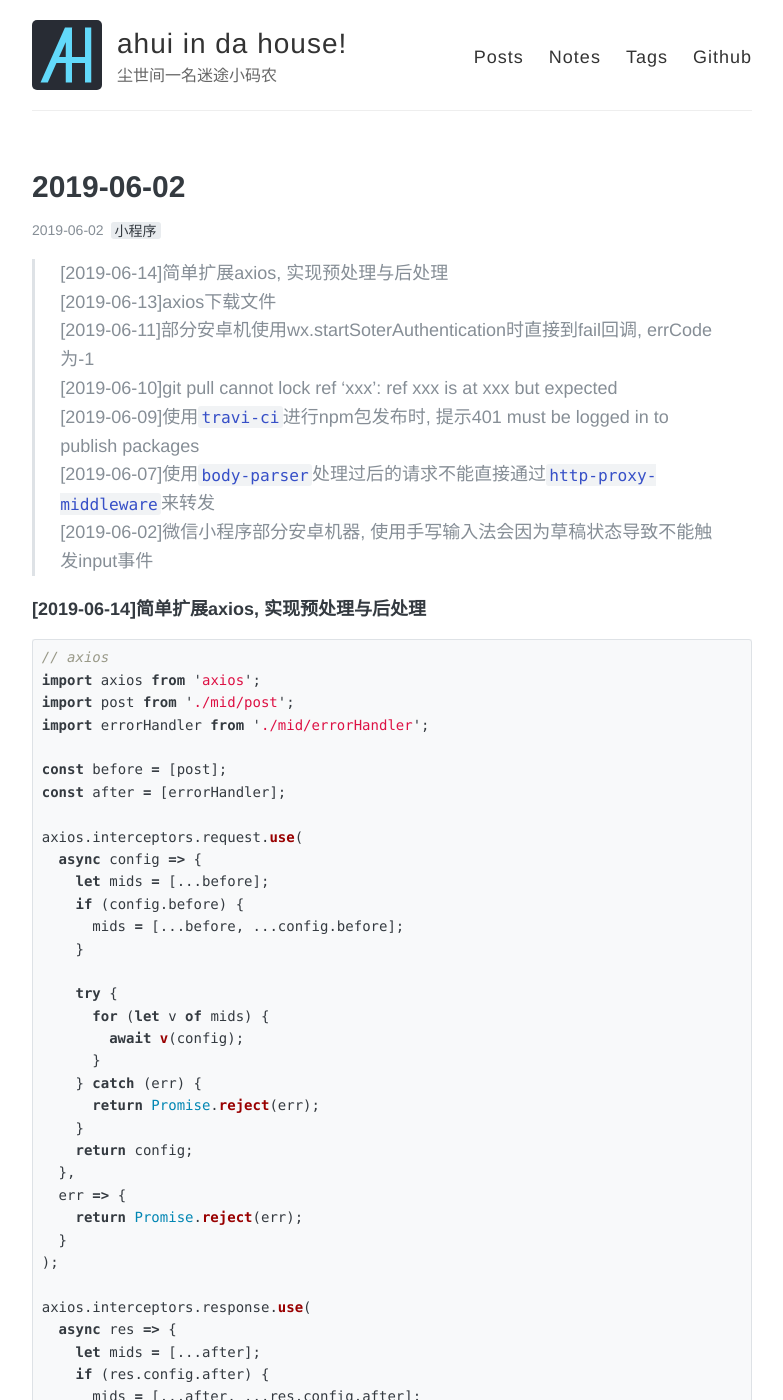
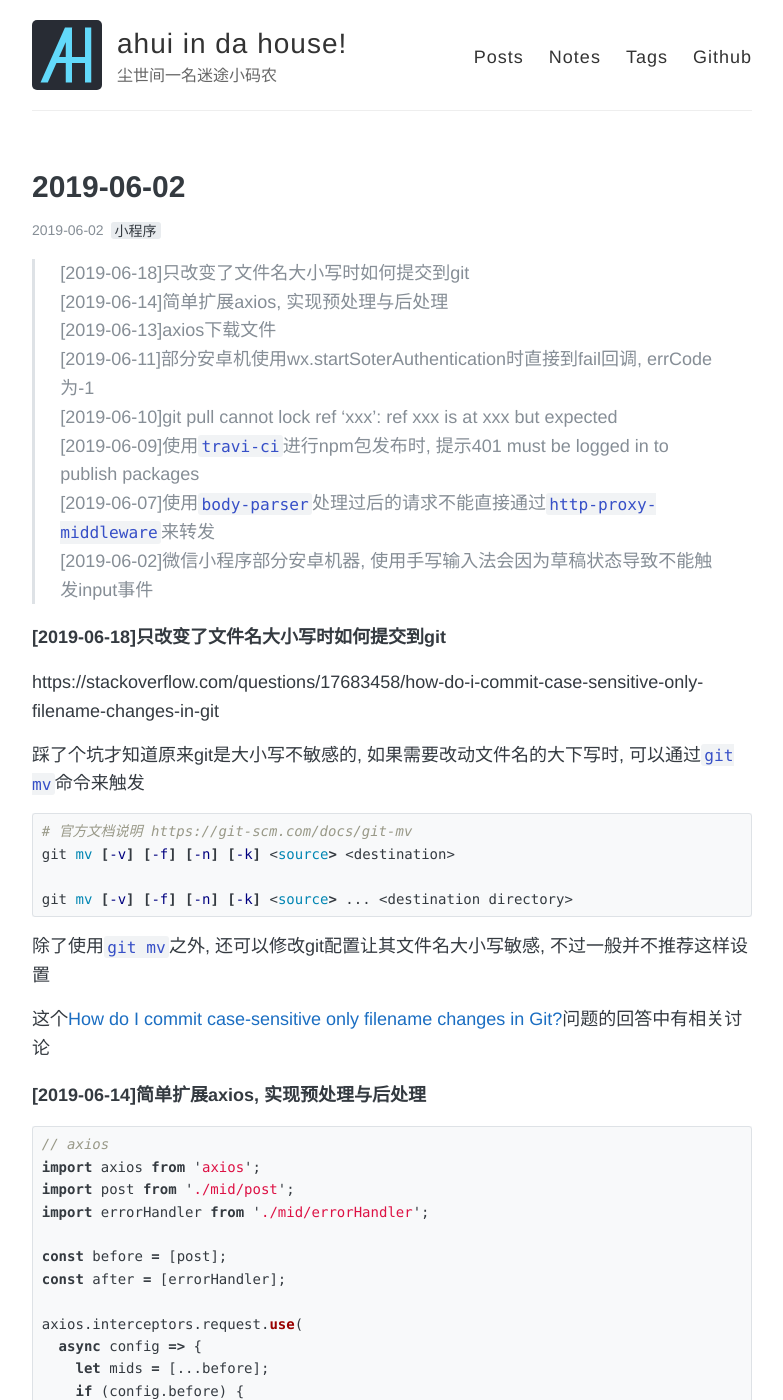
Before and after one commit to funkyLover/blog, a Jekyll site: the page built from notes/_posts/2019-06-02-notes.md, in a window 1280 px wide and 1400 px high. Shown: the whole window, without its empty margins (248-1031 px from the left). Built offline with Jekyll 4.4.1, drawn with Linux system fonts in a browser that asks for light colours; comment, search, counter and statistics services are not loaded.

Commit message:
[note]add;

````diff
--- a/notes/_posts/2019-06-02-notes.md
+++ b/notes/_posts/2019-06-02-notes.md
@@ -7,6 +7,7 @@ comments: true
 share: true
 ---
 
+> [2019-06-18]只改变了文件名大小写时如何提交到git <br>
 > [2019-06-14]简单扩展axios, 实现预处理与后处理 <br>
 > [2019-06-13]axios下载文件 <br>
 > [2019-06-11]部分安卓机使用wx.startSoterAuthentication时直接到fail回调, errCode为-1 <br>
@@ -14,6 +15,23 @@ share: true
 > [2019-06-09]使用`travi-ci`进行npm包发布时, 提示401 must be logged in to publish packages <br>
 > [2019-06-07]使用`body-parser`处理过后的请求不能直接通过`http-proxy-middleware`来转发 <br>
 > [2019-06-02]微信小程序部分安卓机器, 使用手写输入法会因为草稿状态导致不能触发input事件 <br>
+
+##### [2019-06-18]只改变了文件名大小写时如何提交到git
+
+https://stackoverflow.com/questions/17683458/how-do-i-commit-case-sensitive-only-filename-changes-in-git
+
+踩了个坑才知道原来git是大小写不敏感的, 如果需要改动文件名的大下写时, 可以通过`git mv`命令来触发
+
+```bash
+# 官方文档说明 https://git-scm.com/docs/git-mv
+git mv [-v] [-f] [-n] [-k] <source> <destination>
+
+git mv [-v] [-f] [-n] [-k] <source> ... <destination directory>
+```
+
+除了使用`git mv`之外, 还可以修改git配置让其文件名大小写敏感, 不过一般并不推荐这样设置
+
+这个[How do I commit case-sensitive only filename changes in Git?](https://stackoverflow.com/questions/17683458/how-do-i-commit-case-sensitive-only-filename-changes-in-git)问题的回答中有相关讨论
 
 ##### [2019-06-14]简单扩展axios, 实现预处理与后处理
 
````
